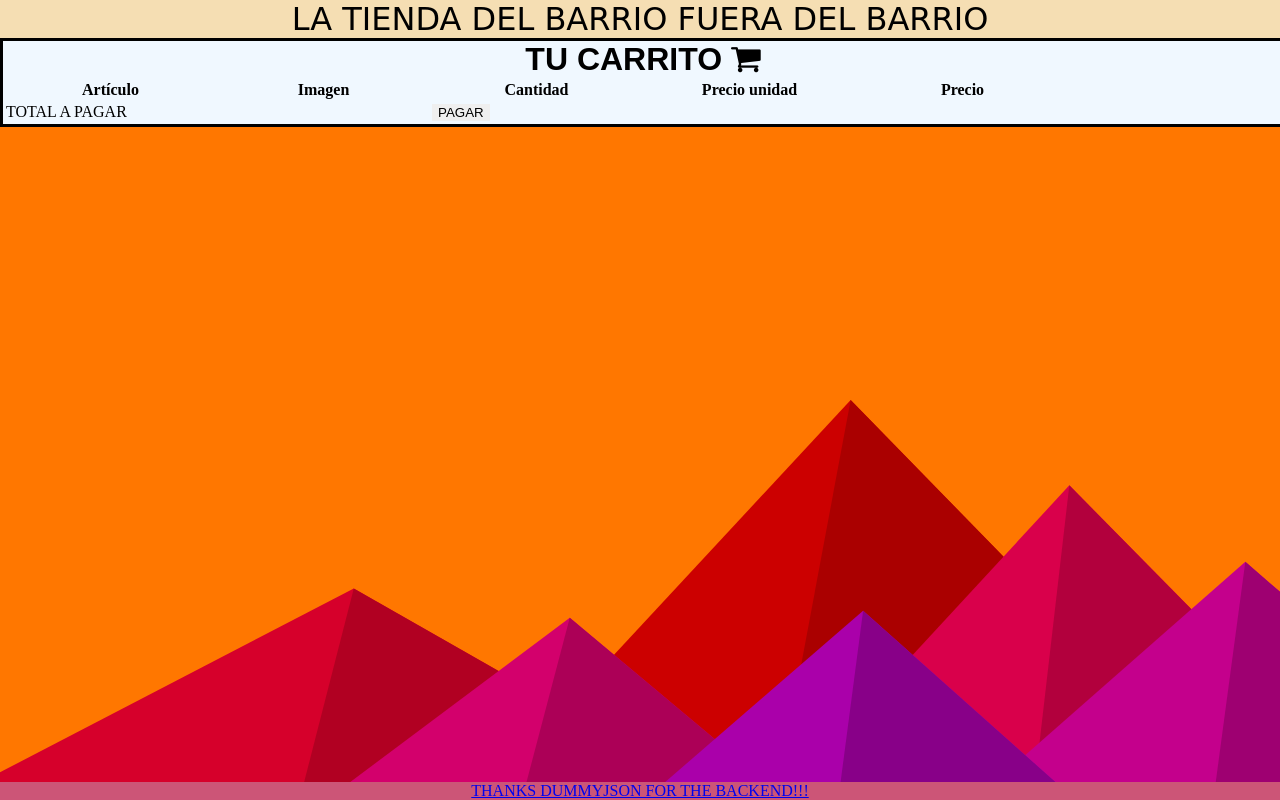
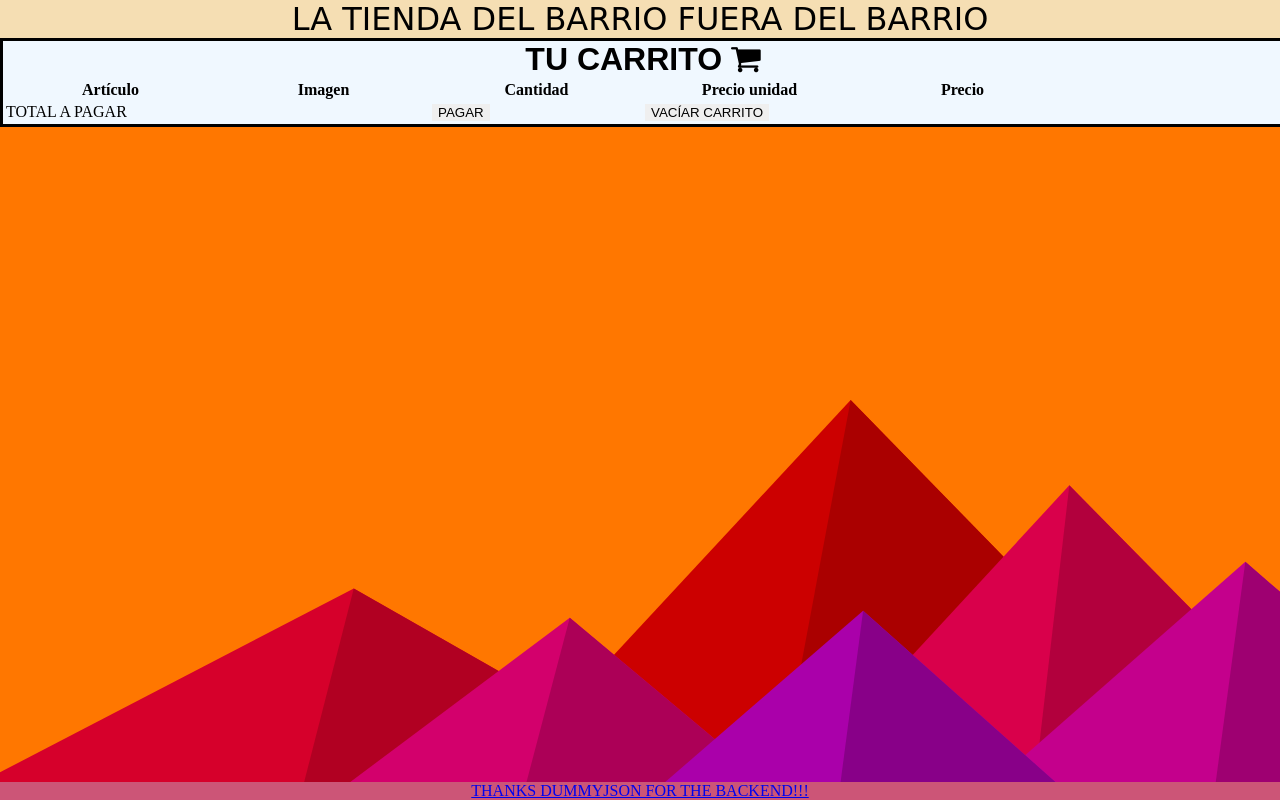
Before and after one commit to TxemaN/ejericio-tienda-agosto, a website: page pagar.html in a window 1280 px wide. Drawn offline with Linux system fonts and the light colour scheme; a web font is replaced by a local one.

Commit message:
etiquetas cambiadas

```diff
--- a/css/mystyle.css
+++ b/css/mystyle.css
@@ -1,6 +1,5 @@
 * {
     border: none;
-    cursor: pointer;
     margin: 0;
 }
 
@@ -13,6 +12,7 @@ img {
 p {
     background-color: wheat;
 }
+
 
 header {
     background-color: #cc5577;
@@ -154,6 +154,7 @@ table {
     width: 90%;
     background-color: wheat;
     margin-left: 5%;
+
 }
 
 /* =============== 768 =============== */
--- a/js/main.js
+++ b/js/main.js
@@ -233,7 +233,7 @@ document.addEventListener('DOMContentLoaded', () => {
                 foto.src = images[0];
                 foto.alt = title;
 
-                const espacioDatos = document.createElement("DIV")
+                const espacioDatos = document.createElement("ARTICLE")
                 const descripcion = document.createElement("P")
                 descripcion.textContent = "DECRIPCIÓN PRODUCTO:" + description;
 
--- a/pagar.html
+++ b/pagar.html
@@ -59,7 +59,7 @@
                     </td>
                     <td id="precioTotal"></td>
                     <td><button id="botonPagarTotal" class="ocultablePagarTodo">PAGAR</button></td>
-                    <td><button id="botonVaciar" class="ocultable">VACÍAR CARRITO</button></td>
+                    <td><button id="botonVaciar" class="ocultableVaciar">VACÍAR CARRITO</button></td>
                     <p id="botonPagar"></p>
                 </tr>
                </table>
```
